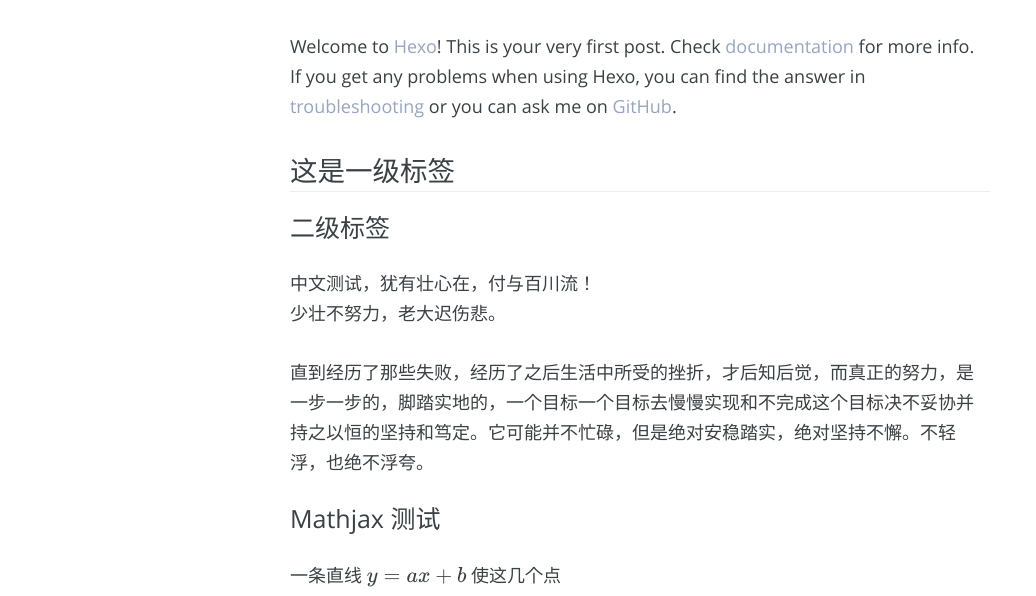
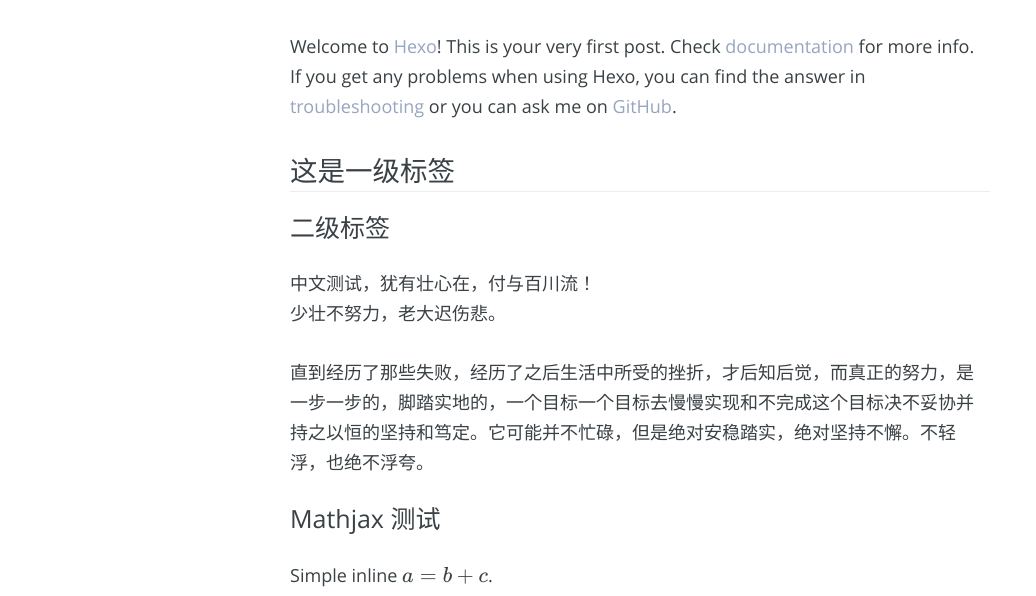
Before and after one commit to PokerN/PokerN.github.io, a plain HTML site: page 2015/11/02/hello-world/index.html in a window 1280 px wide. Shown: the part 204-800 px from the top of the page, without its empty margins (0-1036 px from the left). Drawn offline with nearby package versions, Linux system fonts and the light colour scheme; some packages are replaced by stand-ins of ours; a script that the page names is missing.

Commit message:
Site updated: 2015-11-02 22:32:09

```diff
--- a/2015/11/02/hello-world/index.html
+++ b/2015/11/02/hello-world/index.html
@@ -143,7 +143,7 @@
 
                     <div class="post-meta">
                         Post on<span class="fa fa-clock-o"></span>
-                        <time datetime="2015-11-02T12:55:49.023Z"
+                        <time datetime="2015-11-02T14:31:52.706Z"
                               itemprop="datePublished">2015-11-02</time>
                     </div>
     </span>
@@ -152,8 +152,8 @@
             <p>Welcome to <a href="http://hexo.io/" target="_blank" rel="external">Hexo</a>! This is your very first post. Check <a href="http://hexo.io/docs/" target="_blank" rel="external">documentation</a> for more info. If you get any problems when using Hexo, you can find the answer in <a href="http://hexo.io/docs/troubleshooting.html" target="_blank" rel="external">troubleshooting</a> or you can ask me on <a href="https://github.com/hexojs/hexo/issues" target="_blank" rel="external">GitHub</a>.</p>
 <h2 id="这是一级标签">这是一级标签</h2><h3 id="二级标签">二级标签</h3><p>中文测试，犹有壮心在，付与百川流！<br>少壮不努力，老大迟伤悲。</p>
 <p>直到经历了那些失败，经历了之后生活中所受的挫折，才后知后觉，而真正的努力，是一步一步的，脚踏实地的，一个目标一个目标去慢慢实现和不完成这个目标决不妥协并持之以恒的坚持和笃定。它可能并不忙碌，但是绝对安稳踏实，绝对坚持不懈。不轻浮，也绝不浮夸。</p>
-<h3 id="Mathjax_测试">Mathjax 测试</h3><p>一条直线 $y=ax+b$ 使这几个点</p>
-<p>$$<br>\frac{\partial u}{\partial t} = h^2 \left( \frac{\partial^2 u}{\partial x^2} + \frac{\partial^2 u}{\partial y^2} + \frac{\partial^2 u}{\partial z^2}\right)<br>$$</p>
+<h3 id="Mathjax_测试">Mathjax 测试</h3><p>Simple inline $a = b + c$.</p>
+<p>$$\frac{\partial u}{\partial t}<br>= h^2 \left( \frac{\partial^2 u}{\partial x^2} +<br>\frac{\partial^2 u}{\partial y^2} +<br>\frac{\partial^2 u}{\partial z^2}\right)$$</p>
 <h3 id="Generate_static_files">Generate static files</h3><figure class="highlight bash"><table><tr><td class="gutter"><pre><span class="line">1</span><br></pre></td><td class="code"><pre><span class="line">$ hexo generate</span><br></pre></td></tr></table></figure>
 <p>More info: <a href="http://hexo.io/docs/generating.html" target="_blank" rel="external">Generating</a></p>
 <h3 id="Deploy_to_remote_sites">Deploy to remote sites</h3><figure class="highlight bash"><table><tr><td class="gutter"><pre><span class="line">1</span><br></pre></td><td class="code"><pre><span class="line">$ hexo deploy</span><br></pre></td></tr></table></figure>
```
Also changed, not shown: archives/2015/11/index.html (+1 -1 lines), archives/2015/index.html (+1 -1 lines), archives/index.html (+1 -1 lines), index.html (+1 -1 lines).
